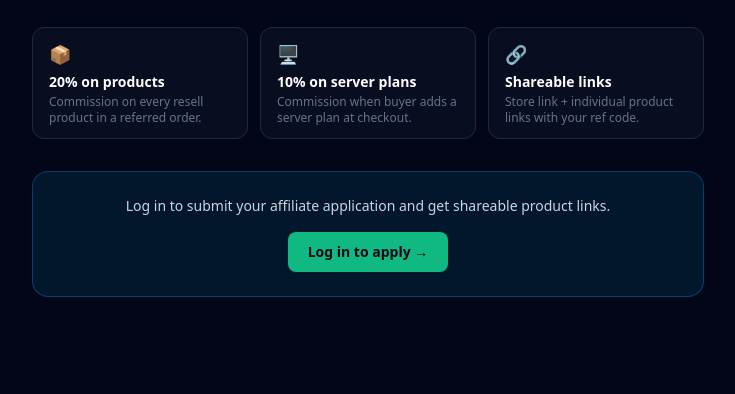
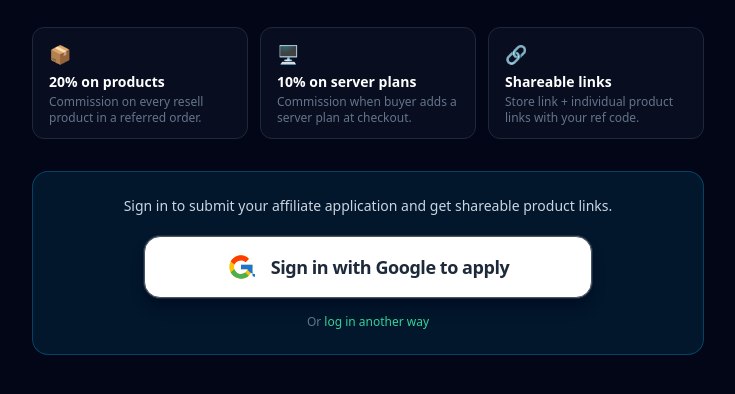
Before and after one commit to kriyespro/sd-pass-server, a Django app: page /affiliate/ in a window 1280 px wide. Shown: the part 206-600 px from the top of the page, without its empty margins (272-1007 px from the left). Run offline with Django 5.2, Linux system fonts and the light colour scheme; data that the repository does not hold is empty; parts of the project's set-up code (start-up, migrations or seed data) failed here and were passed over; some libraries are stand-ins or nearby versions.

Commit message:
fast move2w3 we

```diff
--- a/templates/pages/affiliates/apply.jinja
+++ b/templates/pages/affiliates/apply.jinja
@@ -39,12 +39,18 @@
   </div>
 
   {% if not can_apply|default(false) %}
-  <div class="rounded-2xl border border-sky-500/30 bg-sky-500/10 p-6 text-center">
-    <p class="text-sm text-slate-300">Log in to submit your affiliate application and get shareable product links.</p>
-    <a href="{{ login_url }}"
-       class="mt-4 inline-flex rounded-lg bg-emerald-500 px-5 py-2.5 text-sm font-semibold text-slate-950 hover:bg-emerald-400">
-      Log in to apply →
-    </a>
+  <div class="rounded-2xl border border-sky-500/30 bg-sky-500/10 p-6">
+    <p class="text-center text-sm text-slate-300">Sign in to submit your affiliate application and get shareable product links.</p>
+    {% if google_login_url %}
+    <div class="mx-auto mt-5 max-w-md">
+      {% with button_label = 'Sign in with Google to apply', next_url = url('affiliates:apply') %}
+        {% include "components/_google_sign_in_button.jinja" %}
+      {% endwith %}
+    </div>
+    {% endif %}
+    <p class="mt-4 text-center text-xs text-slate-500">
+      Or <a href="{{ login_url }}" class="text-emerald-400 hover:text-emerald-300">log in another way</a>
+    </p>
   </div>
   {% elif not application or application.status == 'rejected' %}
   <div class="rounded-2xl border border-slate-800 bg-slate-900/60 p-6">
```
Also changed, not shown: apps/accounts/adapters.py (+16 -2 lines).
